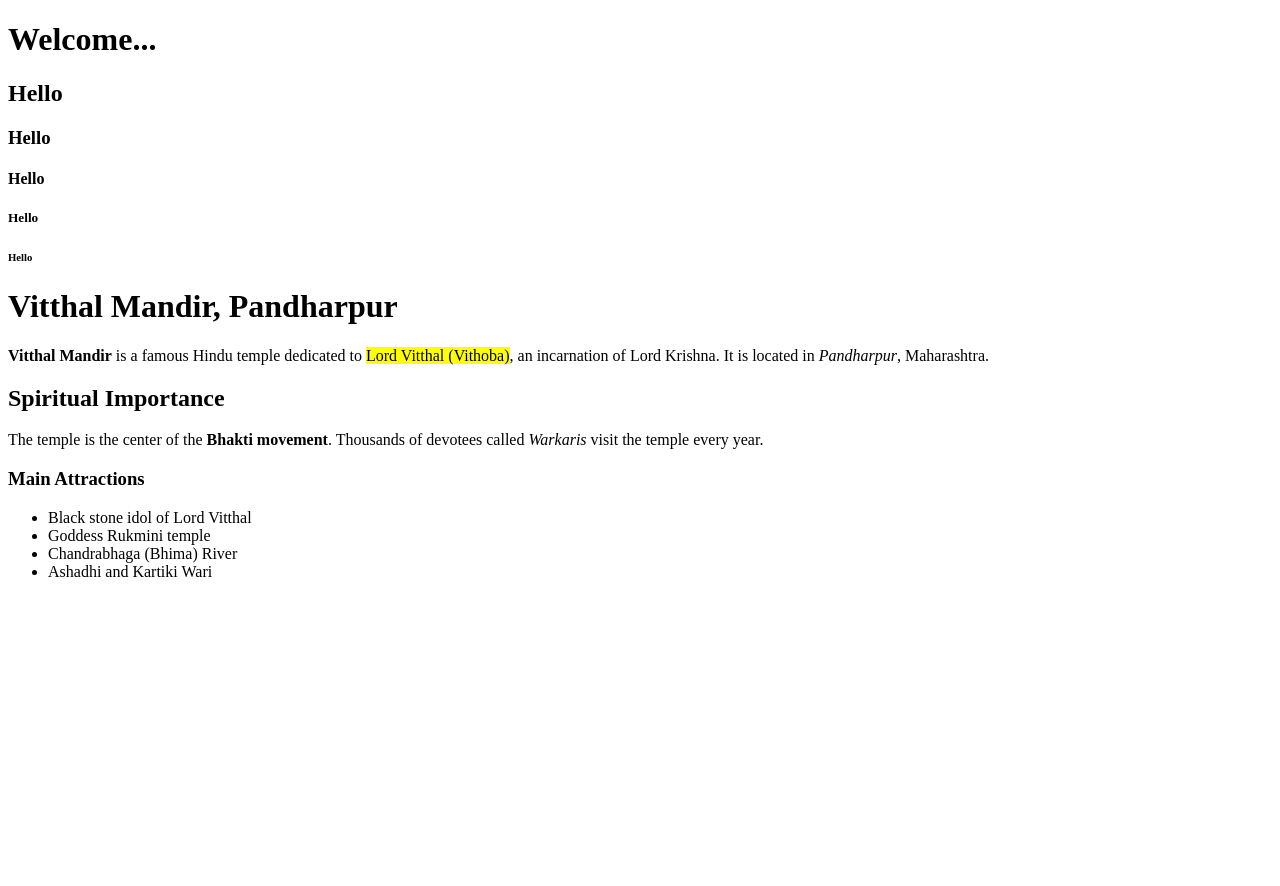
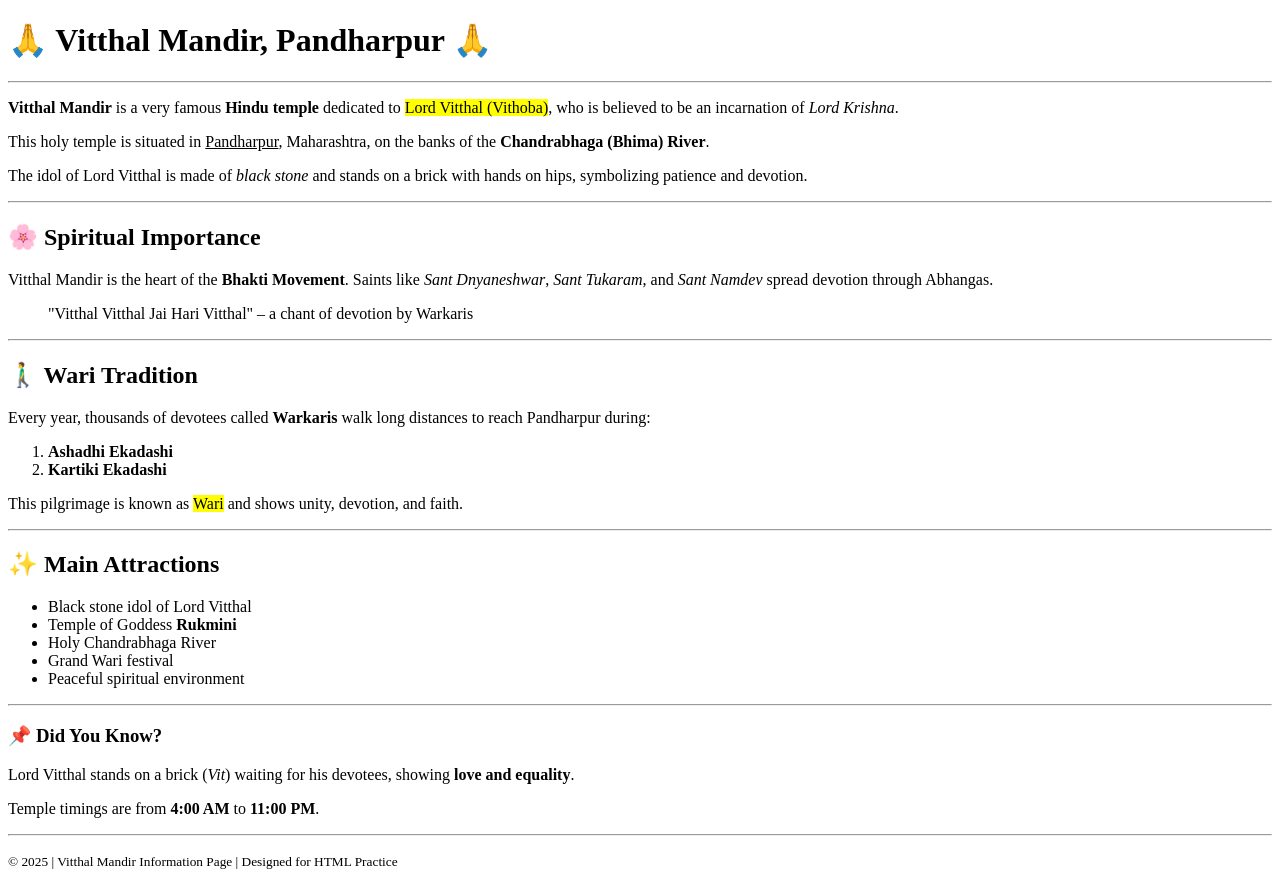
Before and after one commit to snehalatatate2004-AK/learning_html_Dec, a plain HTML site: page index.html in a window 1280 px wide. Before the commit the page ends 800 px from the top, so only its background shows below. Drawn offline with Linux system fonts and the light colour scheme.

Commit message:
first commit

```diff
--- a/index.html
+++ b/index.html
@@ -1,40 +1,103 @@
 <!DOCTYPE html>
 <html lang="en">
-    <head>
-        <title> Index Page - Basic Tag</title>
-    </head>
-    <body>
-        <h1>Welcome...</h1><h2>Hello</h2>
-        <h3>Hello</h3>
-        <h4>Hello</h4>
-        <h5>Hello</h5>
-        <h6>Hello</h6>
-    <title>Vitthal Mandir</title>
+<head>
+    <meta charset="UTF-8">
+    <title>Vitthal Mandir | Pandharpur</title>
 </head>
+
 <body>
 
-    <h1>Vitthal Mandir, Pandharpur</h1>
+    <!-- Main Heading -->
+    <h1>🙏 Vitthal Mandir, Pandharpur 🙏</h1>
+    <hr>
+
+    <!-- Introduction -->
+    <p>
+        <b>Vitthal Mandir</b> is a very famous <strong>Hindu temple</strong> dedicated to
+        <mark>Lord Vitthal (Vithoba)</mark>, who is believed to be an incarnation of
+        <i>Lord Krishna</i>.
+    </p>
 
     <p>
-        <b>Vitthal Mandir</b> is a famous Hindu temple dedicated to
-        <mark>Lord Vitthal (Vithoba)</mark>, an incarnation of Lord Krishna.
-        It is located in <i>Pandharpur</i>, Maharashtra.
+        This holy temple is situated in <u>Pandharpur</u>, Maharashtra, on the banks of the
+        <b>Chandrabhaga (Bhima) River</b>.
     </p>
 
-    <h2>Spiritual Importance</h2>
+    <!-- Image Description Text -->
+    <p>
+        The idol of Lord Vitthal is made of <em>black stone</em> and stands on a brick with
+        hands on hips, symbolizing patience and devotion.
+    </p>
+
+    <hr>
+
+    <!-- Spiritual Importance -->
+    <h2>🌸 Spiritual Importance</h2>
 
     <p>
-        The temple is the center of the <strong>Bhakti movement</strong>.
-        Thousands of devotees called <em>Warkaris</em> visit the temple every year.
+        Vitthal Mandir is the heart of the <strong>Bhakti Movement</strong>.
+        Saints like <i>Sant Dnyaneshwar</i>, <i>Sant Tukaram</i>, and <i>Sant Namdev</i>
+        spread devotion through Abhangas.
     </p>
 
+    <blockquote>
+        "Vitthal Vitthal Jai Hari Vitthal" – a chant of devotion by Warkaris
+    </blockquote>
 
+    <hr>
 
-    <h3>Main Attractions</h3>
+    <!-- Wari -->
+    <h2>🚶‍♂️ Wari Tradition</h2>
+
+    <p>
+        Every year, thousands of devotees called <b>Warkaris</b> walk long distances to
+        reach Pandharpur during:
+    </p>
+
+    <ol>
+        <li><strong>Ashadhi Ekadashi</strong></li>
+        <li><strong>Kartiki Ekadashi</strong></li>
+    </ol>
+
+    <p>
+        This pilgrimage is known as <mark>Wari</mark> and shows unity, devotion, and faith.
+    </p>
+
+    <hr>
+
+    <!-- Main Attractions -->
+    <h2>✨ Main Attractions</h2>
 
     <ul>
         <li>Black stone idol of Lord Vitthal</li>
-        <li>Goddess Rukmini temple</li>
-        <li>Chandrabhaga (Bhima) River</li>
-        <li>Ashadhi and Kartiki Wari</li>
+        <li>Temple of Goddess <b>Rukmini</b></li>
+        <li>Holy Chandrabhaga River</li>
+        <li>Grand Wari festival</li>
+        <li>Peaceful spiritual environment</li>
     </ul>
+
+    <hr>
+
+    <!-- Additional Info -->
+    <h3>📌 Did You Know?</h3>
+
+    <p>
+        Lord Vitthal stands on a brick (<i>Vit</i>) waiting for his devotees, showing
+        <strong>love and equality</strong>.
+    </p>
+
+    <p>
+        Temple timings are from <b>4:00 AM</b> to <b>11:00 PM</b>.
+    </p>
+
+    <hr>
+
+    <!-- Footer -->
+    <p>
+        <small>
+            © 2025 | Vitthal Mandir Information Page | Designed for HTML Practice
+        </small>
+    </p>
+
+</body>
+</html>
```
